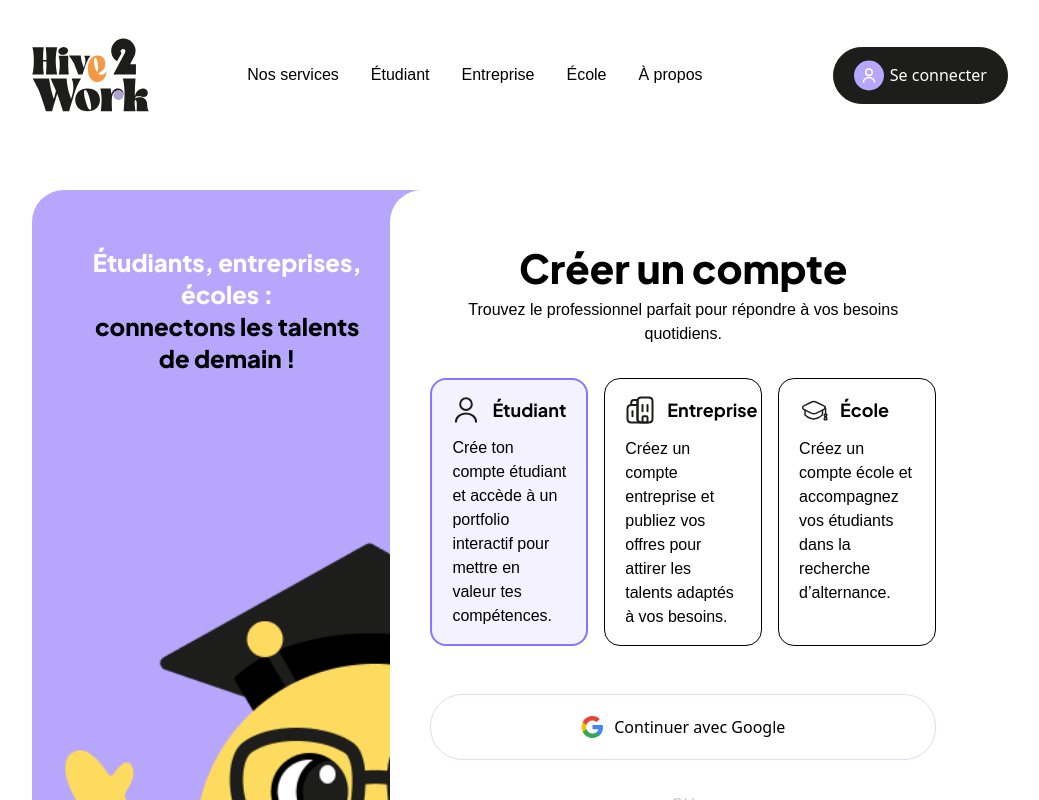
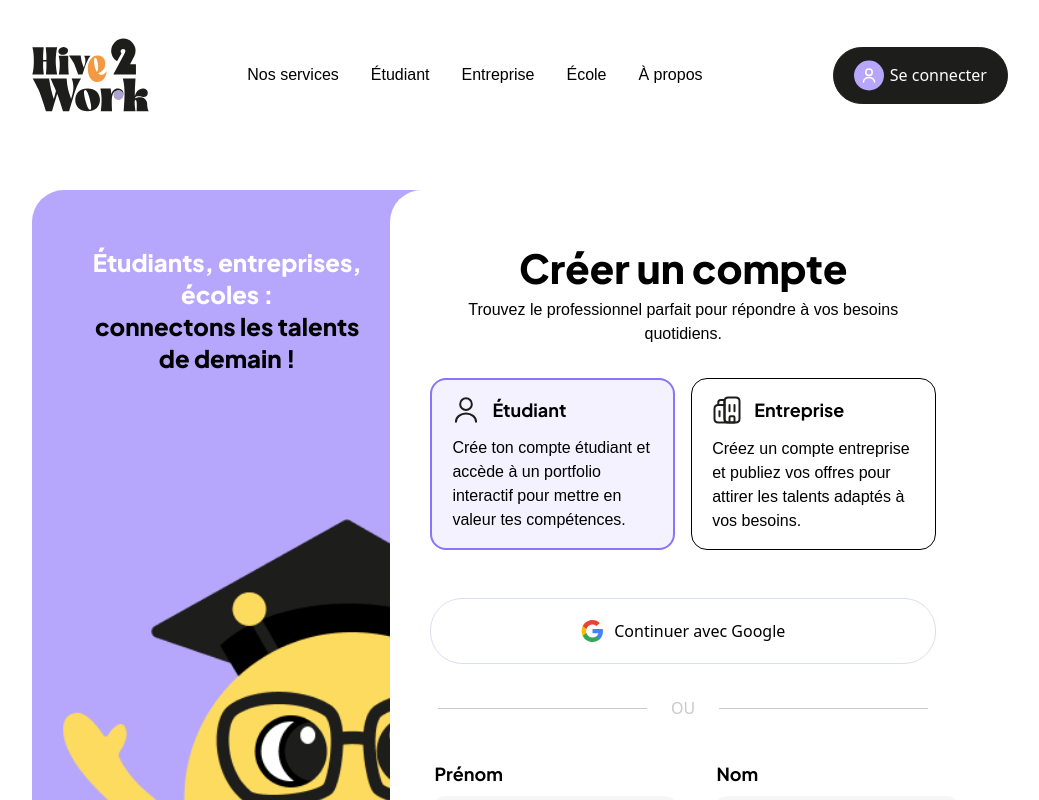
Before and after one commit to SarahOtmane/H2W_web, a React (Vite) app in the folder app/: page /register in a window 1280 px wide. Shown: the top 800 px of the page, without its empty margins (120-1159 px from the left). Built offline with nearby package versions, Linux system fonts and the light colour scheme; a web font is replaced by a local one.

Commit message:
Correction du libellé du champ de saisie dans le formulaire de projet et mise à jour des commentaires dans la section d'enregistrement.

```diff
--- a/app/src/components/cards/RegisterCardSection.tsx
+++ b/app/src/components/cards/RegisterCardSection.tsx
@@ -35,7 +35,7 @@
                         select='entreprise'
                     />
                 </div>
-                <div className="flex-shrink-0 w-[70%]">
+                {/* <div className="flex-shrink-0 w-[70%]">
                     <RegisterCard
                         icon={<Icon name="registerSchool" />}
                         titre='École'
@@ -45,11 +45,11 @@
                         setRegisterEtape={setRegisterEtape}
                         select='ecole'
                     />
-                </div>
+                </div> */}
             </div>
 
             {/* Desktop grid */}
-            <div className="hidden md:grid md:grid-cols-3 md:gap-4">
+            <div className="hidden md:grid md:grid-cols-2 md:gap-4">
                 <RegisterCard
                     icon={<Icon name="registerStudent" />}
                     titre='Étudiant'
@@ -68,7 +68,7 @@
                     setRegisterEtape={setRegisterEtape}
                     select='entreprise'
                 />
-                <RegisterCard
+                {/* <RegisterCard
                     icon={<Icon name="registerSchool" />}
                     titre='École'
                     description="Créez un compte école et accompagnez vos étudiants dans la recherche d’alternance."
@@ -76,7 +76,7 @@
                     setSelected={setSelected}
                     setRegisterEtape={setRegisterEtape}
                     select='ecole'
-                />
+                /> */}
             </div>
         </div>
     )
--- a/app/src/components/forms/ProjectsForm.tsx
+++ b/app/src/components/forms/ProjectsForm.tsx
@@ -181,9 +181,9 @@
 
             {!projetAdded && <form className="space-y-6">
                 <InputLabel
-                    name="Titre du post"
+                    name="Titre du projet"
                     type='text'
-                    label="Titre du post"
+                    label="Titre du projet"
                     placeholder="ex : Développeur web, Designer UI/UX, etc."
                     value={projet.name}
                     onChange={(e) => setProjet({ ...projet, name: e.target.value })}
```
